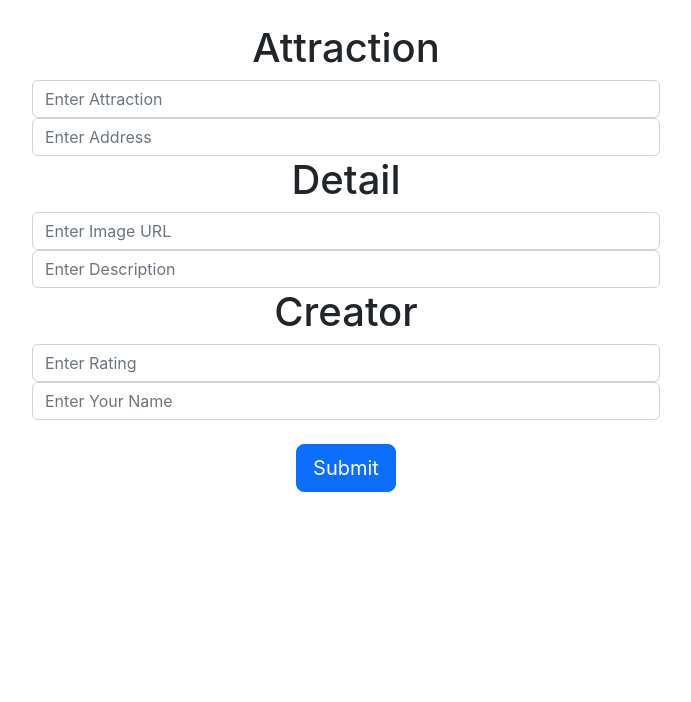
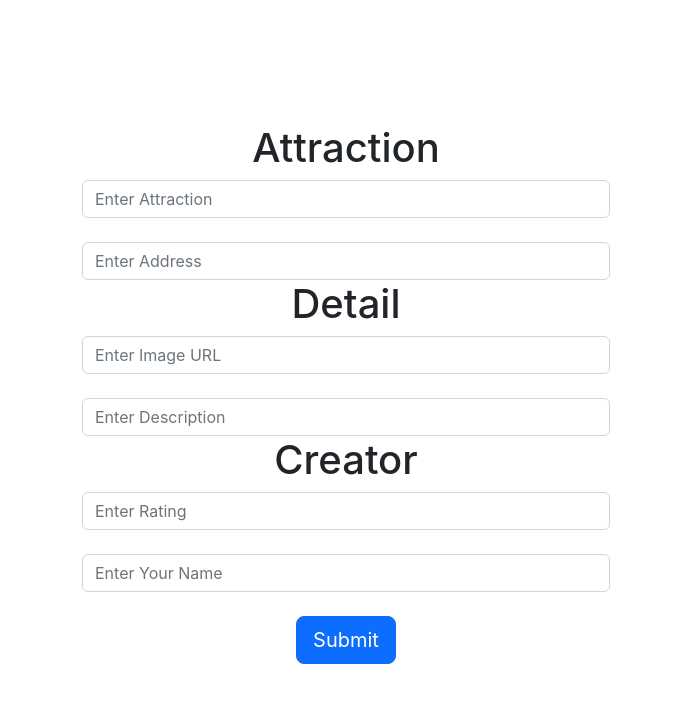
Before and after one commit to pritumdebnath/cap-project, a React (Create React App) app: page /addattractions in a window 1280 px wide. Shown: the top 702 px of the page, without its empty margins (294-985 px from the left). Built offline with nearby package versions, Linux system fonts and the light colour scheme.

Commit message:
give it a break

```diff
--- a/src/components/addAttractions.component.js
+++ b/src/components/addAttractions.component.js
@@ -81,7 +81,7 @@ export default class addAttractions extends Component {
 
   render() {
     return (
-      <div className="container-add">
+      <div className="container-add" style={{ margin: '100px' }}>
   <form onSubmit={this.onSubmit}>
     <div className="row setup-content" id="step-1">
       <div className="col-md-6 offset-md-3">
@@ -96,6 +96,7 @@ export default class addAttractions extends Component {
             placeholder="Enter Attraction"
           />
         </div>
+        <br />
         <div className="form-group">
           <input
             type="text"
@@ -121,6 +122,7 @@ export default class addAttractions extends Component {
             placeholder="Enter Image URL"
           />
         </div>
+        <br />
         <div className="form-group">
           <input
             type="text"
@@ -146,6 +148,7 @@ export default class addAttractions extends Component {
             placeholder="Enter Rating"
           />
         </div>
+        <br />
         <div className="form-group">
           <input
             type="text"
--- a/src/components/style/addAtractions.style.css
+++ b/src/components/style/addAtractions.style.css
@@ -1,4 +1,4 @@
-.container-add-1 {
+.container-add {
     display: flex;
     flex-direction: column;
     align-items: center;
```
